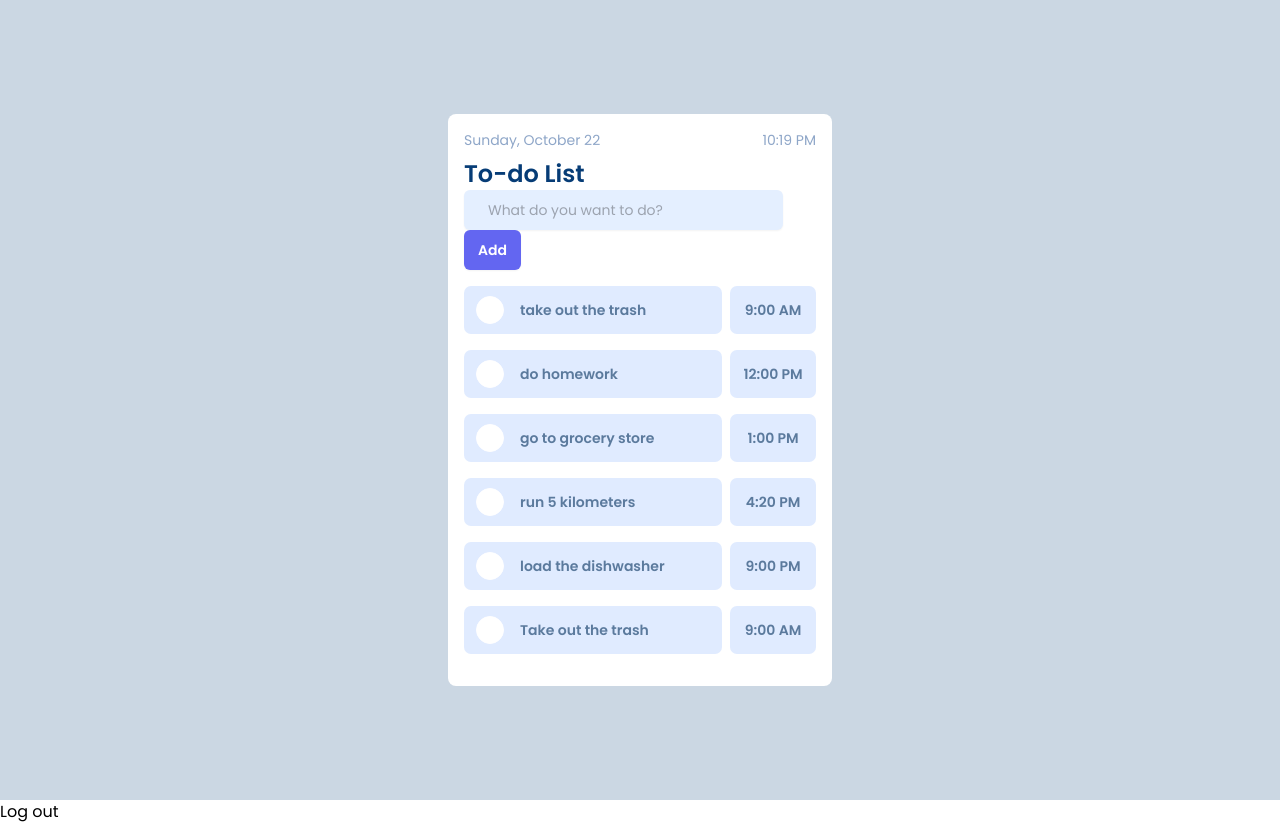
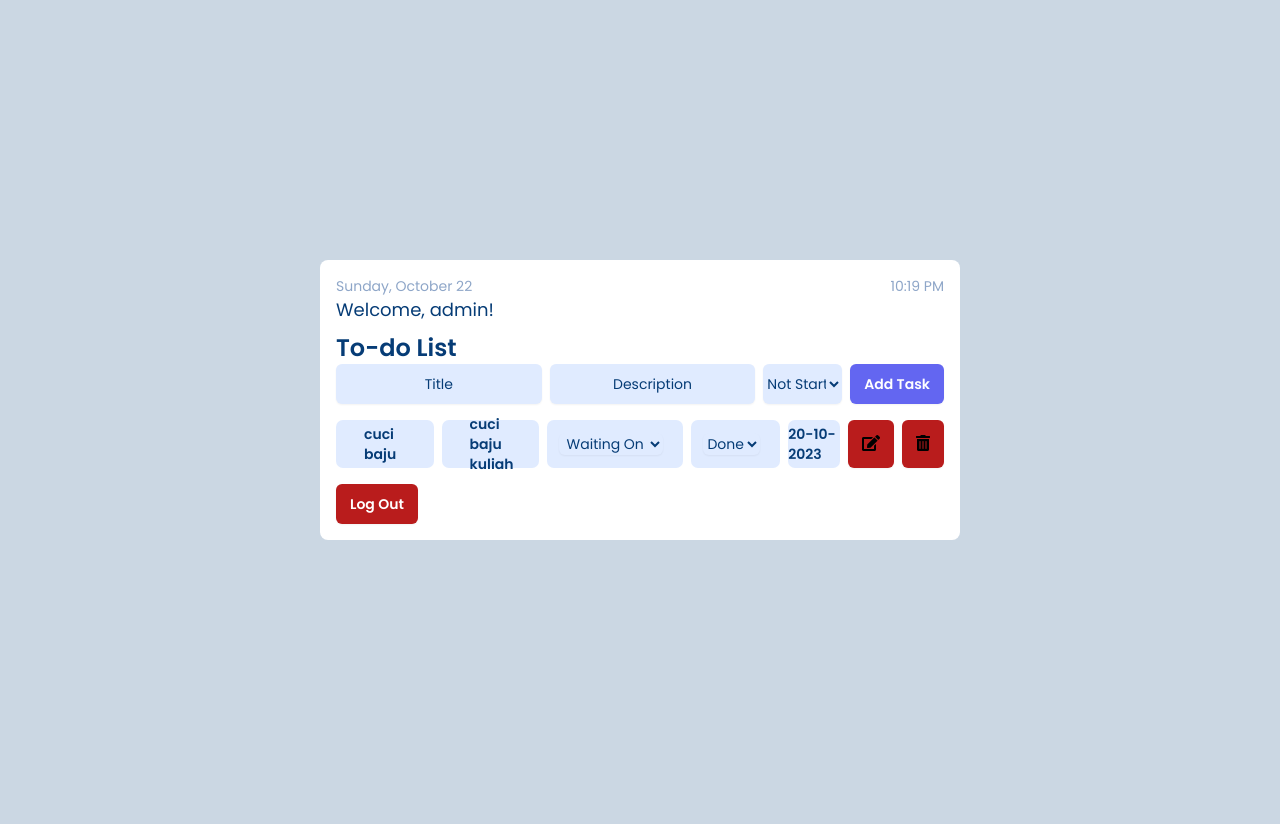
Before and after one commit to batarah07d0/Task-Tracker, a PHP site: page /task_tracker.php in a window 1280 px wide. After the commit the page ends 540 px from the top, so only its background shows below. Run offline with PHP 8.4, Linux system fonts and the light colour scheme; a user stored in the database is signed in; data comes from the database, SQL or seed files in the repository; some libraries are stand-ins or nearby versions.

Commit message:
semangat guis dikit lgi kelar :)

```diff
--- a/db.php
+++ b/db.php
@@ -4,5 +4,19 @@ define('DSN', 'mysql:host=localhost;dbname=tasktracker');
 define('DBUSER', 'root');
 define('DBPASS', '');
 
-// 1. Connect to DB
-$pdo = new PDO(DSN, DBUSER, DBPASS);
+try {
+    // 1. Connect to DB
+    $pdo = new PDO(DSN, DBUSER, DBPASS);
+
+    // Set PDO to throw exceptions on error
+    $pdo->setAttribute(PDO::ATTR_ERRMODE, PDO::ERRMODE_EXCEPTION);
+
+    // Check if the database connection is successful
+    if (!$pdo) {
+        echo "Failed to connect to the database.";
+    }
+
+} catch (PDOException $e) {
+    echo "Failed to connect to the database: " . $e->getMessage();
+}
+?>
--- a/index.php
+++ b/index.php
@@ -2,6 +2,7 @@
 session_start();
 include('db.php');
 ?>
+
 <!DOCTYPE html>
 <html lang="en">
 
@@ -10,7 +11,6 @@ include('db.php');
     <meta name="viewport" content="width=device-width, initial-scale=1.0">
     <title>To-Do List | Form Account</title>
     <link rel="stylesheet" href="index.css">
-    <!-- <link rel="stylesheet" href="https://cdnjs.cloudflare.com/ajax/libs/font-awesome/5.15.4/css/all.min.css"> -->
     <link rel="stylesheet" href="https://cdnjs.cloudflare.com/ajax/libs/font-awesome/6.4.2/css/all.min.css"
         integrity="sha512-z3gLpd7yknf1YoNbCzqRKc4qyor8gaKU1qmn+CShxbuBusANI9QpRohGBreCFkKxLhei6S9CQXFEbbKuqLg0DA=="
         crossorigin="anonymous" referrerpolicy="no-referrer" />
@@ -33,7 +33,9 @@ include('db.php');
                         <div class="input-boxes">
                             <div class="input-box">
                                 <i class="fa-solid fa-circle-user"></i>
-                                <input type="text" name="username" placeholder="Enter your username" required>
+                                <input type="text" name="username" placeholder="Enter your username"
+                                    value="<?php echo isset($_GET['username']) ? htmlspecialchars($_GET['username']) : ''; ?>"
+                                    required>
                             </div>
                             <?php if(isset($_GET['error-username'])) { ?>
                             <p class="error"><?php echo $_GET['error-username'] ?></p>
--- a/task_tracker.css
+++ b/task_tracker.css
@@ -7,10 +7,3 @@
   user-select: none;
   font-family: "Poppins", sans-serif;
 }
-
-.strike_none {
-  text-decoration: none;
-}
-.green {
-  background-color: rgb(0, 213, 0) !important;
-}
--- a/task_tracker.php
+++ b/task_tracker.php
@@ -1,3 +1,16 @@
+<?php
+session_start();
+include('db.php');
+
+$username = $_SESSION['username'];
+
+// Ambil daftar tugas dari database
+$sql = "SELECT * FROM task";
+$stmt = $pdo->prepare($sql);
+$stmt->execute();
+$tasks = $stmt->fetchAll(PDO::FETCH_ASSOC);
+?>
+
 <!DOCTYPE html>
 <html lang="en">
 
@@ -6,6 +19,7 @@
     <meta name="viewport" content="width=device-width, initial-scale=1.0">
     <title>To-Do List</title>
     <link rel="stylesheet" href="task_tracker.css">
+    <link rel="stylesheet" href="https://cdnjs.cloudflare.com/ajax/libs/font-awesome/5.15.3/css/all.min.css">
     <script src="https://cdn.tailwindcss.com"></script>
     <script>
     function updateDateTime() {
@@ -37,123 +51,114 @@
 
     // Update date and time every second (1000 milliseconds)
     setInterval(updateDateTime, 1000);
-
-    function checked(id) {
-        var checked_green = document.getElementById("check" + id);
-        checked_green.classList.toggle('green');
-        var strike_unstrike = document.getElementById("strike" + id);
-        strike_unstrike.classList.toggle('strike_none');
-    }
     </script>
 </head>
 
 <body>
     <div class="flex justify-center items-center min-h-screen bg-[#cbd7e3]">
-        <div class="h-auto  w-96 bg-white rounded-lg p-4">
+        <div class="h-auto  w-6/12 bg-white rounded-lg p-4">
             <div class="mt-0 text-sm text-[#8ea6c8] flex justify-between items-center">
                 <p class="set_date"></p>
                 <p class="set_time"></p>
             </div>
+            <h1 class="text-lg text-[#063c76]">Welcome, <?= $username ?>!</h1>
             <p class="text-2xl font-semibold mt-2 text-[#063c76]">To-do List</p>
-            <div class="add-items d-flex">
-                <input name="new_task" type="text"
-                    class="min-w-0 flex-auto rounded-md border-0 bg-[#e4efff] px-6 py-2 text-black shadow-sm focus:ring-2 focus:ring-[#8ea6c8] sm:text-sm sm:leading-6"
-                    placeholder="What do you want to do?">
-                <button type="submit"
-                    class="flex-none rounded-md bg-indigo-500 px-3.5 py-2.5 text-sm font-semibold text-white shadow-sm hover:bg-indigo-400 focus-visible:outline focus-visible:outline-2 focus-visible:outline-offset-2 focus-visible:outline-indigo-500">Add</button>
-            </div>
+            <form action="add_task.php" method="post">
+                <div class="add-items flex">
+                    <input name="judul" type="text"
+                        class="text-center min-w-0 flex-auto rounded-md bg-[#e0ebff] mr-2 placeholder-[#063c76] text-[#063c76] shadow-sm sm:text-sm sm:leading-6"
+                        placeholder="Title" required>
+                    <input name="deskripsi" type="text"
+                        class="text-center min-w-0 flex-auto rounded-md bg-[#e0ebff] mr-2 placeholder-[#063c76] text-[#063c76] shadow-sm sm:text-sm sm:leading-6"
+                        placeholder="Description">
+                    <select
+                        class="text-[#063c76] text-center min-w-0 flex-auto rounded-md bg-[#e0ebff] mr-2 shadow-sm sm:text-sm sm:leading-6"
+                        name="progress">
+                        <option
+                            class="text-[#063c76] text-center min-w-0 flex-auto rounded-md bg-[#e0ebff] mr-2 shadow-sm sm:text-sm sm:leading-6"
+                            value="Not Started">Not Started</option>
+                        <option
+                            class="text-center min-w-0 flex-auto rounded-md bg-[#e0ebff] mr-2 shadow-sm sm:text-sm sm:leading-6"
+                            value="On Progress">On Progress</option>
+                        <option
+                            class="text-center min-w-0 flex-auto rounded-md bg-[#e0ebff] mr-2 shadow-sm sm:text-sm sm:leading-6"
+                            value="Waiting On">Waiting On</option>
+                    </select>
+                    <button type="submit"
+                        class="flex-none rounded-md bg-indigo-500 px-3.5 py-2.5 text-sm font-semibold text-white shadow-sm hover:bg-indigo-400 focus-visible:outline focus-visible:outline-2 focus-visible:outline-offset-2 focus-visible:outline-indigo-500">Add
+                        Task</button>
+                </div>
+            </form>
+
             <ul class="my-4 ">
+                <?php foreach ($tasks as $task) : ?>
                 <li class=" mt-4" id="1">
                     <div class="flex gap-2">
                         <div class="w-9/12 h-12 bg-[#e0ebff] rounded-[7px] flex justify-start items-center px-3">
-                            <span id="check1"
-                                class=" w-7 h-7 bg-white rounded-full border border-white transition-all cursor-pointer hover:border-[#36d344] flex justify-center items-center"
-                                onclick="checked(1)"><i class="text-white fa fa-check"></i></span>
-                            <strike id="strike1" class="strike_none text-sm ml-4 text-[#5b7a9d] font-semibold">take out
-                                the trash</strike>
+                            <p class="text-sm ml-4 text-[#063c76] font-semibold"><?= $task['judul'] ?></p>
+                        </div>
+                        <div class="w-9/12 h-12 bg-[#e0ebff] rounded-[7px] flex justify-start items-center px-3">
+                            <p class="text-sm ml-4 text-[#063c76] font-semibold"><?= $task['deskripsi'] ?></p>
+                        </div>
+                        <div class="w-2/4 h-12 bg-[#e0ebff] rounded-[7px] flex justify-start items-center px-3">
+                            <select
+                                class="text-[#063c76] text-center min-w-0 flex-auto rounded-md bg-[#e0ebff] mr-2 shadow-sm sm:text-sm sm:leading-6"
+                                name="progress">
+                                <option class=" text-[#063c76] text-center min-w-0 flex-auto rounded-md bg-[#e0ebff] mr-2
+                                shadow-sm sm:text-sm sm:leading-6" value="0"
+                                    <?= ($task['progress'] === 0) ? ' selected' : '' ?>>Not Started
+                                </option>
+                                <option
+                                    class="text-center min-w-0 flex-auto rounded-md bg-[#e0ebff] mr-2 shadow-sm sm:text-sm sm:leading-6"
+                                    value="1" <?= ($task['progress'] === 1) ? ' selected' : '' ?>>On Progress
+                                </option>
+                                <option
+                                    class="text-center min-w-0 flex-auto rounded-md bg-[#e0ebff] mr-2 shadow-sm sm:text-sm sm:leading-6"
+                                    value="2" <?= ($task['progress'] === 2) ? ' selected' : '' ?>>Waiting On
+                                </option>
+                            </select>
+                        </div>
+                        <div class="w-1/4 h-12 bg-[#e0ebff] rounded-[7px] flex justify-start items-center px-3">
+                            <select
+                                class="text-[#063c76] text-center min-w-0 flex-auto rounded-md bg-[#e0ebff] mr-2 shadow-sm sm:text-sm sm:leading-6"
+                                name="status">
+                                <option
+                                    class="text-center min-w-0 flex-auto rounded-md bg-[#e0ebff] mr-2 shadow-sm sm:text-sm sm:leading-6"
+                                    value="2" <?= ($task['status'] === 1) ? ' selected' : '' ?>>Done
+                                </option>
+                            </select>
                         </div>
                         <span
-                            class="w-1/4 h-12 bg-[#e0ebff] rounded-[7px] flex justify-center text-sm text-[#5b7a9d] font-semibold items-center ">9:00
-                            AM</span>
+                            class="w-2/4 h-12 bg-[#e0ebff] rounded-[7px] flex justify-center text-sm text-[#063c76] font-semibold items-center "><?= date('d-m-Y', strtotime($task['time'])) ?></span>
+                        <div>
+                            <form method="post" action="edit_task.php?task_id=<?= $task['task_id'] ?>">
+                                <button type="submit"
+                                    class="flex-none rounded-md bg-red-700 px-3.5 h-12 shadow-sm hover:bg-red-800">
+                                    <i class="fas fa-edit"></i>
+                                </button>
+                            </form>
+                        </div>
+                        <div>
+                            <a href="delete_task.php?task_id=<?= $task['task_id'] ?>">
+                                <button type="button"
+                                    class="flex-none rounded-md bg-red-700 px-3.5 h-12 shadow-sm hover:bg-red-800"><i
+                                        class="fas fa-trash-alt"></i>
+                                </button>
+                            </a>
+                        </div>
                     </div>
                 </li>
-                <li class=" mt-4" id="2">
-                    <div class="flex gap-2">
-                        <div class="w-9/12 h-12 bg-[#e0ebff] rounded-[7px] flex justify-start items-center px-3">
-                            <span id="check2"
-                                class=" w-7 h-7 bg-white rounded-full border border-white transition-all cursor-pointer hover:border-[#36d344] flex justify-center items-center"
-                                onclick="checked(2)"><i class="text-white fa fa-check"></i></span>
-                            <strike id="strike2" class="strike_none text-sm ml-4 text-[#5b7a9d] font-semibold">do
-                                homework </strike>
-                        </div>
-                        <span
-                            class="w-1/4 h-12 bg-[#e0ebff] rounded-[7px] flex justify-center text-sm text-[#5b7a9d] font-semibold items-center ">12:00
-                            PM</span>
-                    </div>
-                </li>
-                <li class=" mt-4" id="3">
-                    <div class="flex gap-2">
-                        <div class="w-9/12 h-12 bg-[#e0ebff] rounded-[7px] flex justify-start items-center px-3">
-                            <span id="check3"
-                                class=" w-7 h-7 bg-white rounded-full border border-white transition-all cursor-pointer hover:border-[#36d344] flex justify-center items-center"
-                                onclick="checked(3)"><i class="text-white fa fa-check"></i></span>
-                            <strike id="strike3" class="strike_none  text-sm ml-4 text-[#5b7a9d] font-semibold">go to
-                                grocery store</strike>
-                        </div>
-                        <span
-                            class="w-1/4 h-12 bg-[#e0ebff] rounded-[7px] flex justify-center text-sm text-[#5b7a9d] font-semibold items-center ">1:00
-                            PM</span>
-                    </div>
-                </li>
-                <li class=" mt-4" id="4">
-                    <div class="flex gap-2">
-                        <div class="w-9/12 h-12 bg-[#e0ebff] rounded-[7px] flex justify-start items-center px-3">
-                            <span id="check4"
-                                class=" w-7 h-7 bg-white rounded-full border border-white transition-all cursor-pointer hover:border-[#36d344] flex justify-center items-center"
-                                onclick="checked(4)"><i class="text-white fa fa-check"></i></span>
-                            <strike id="strike4" class="strike_none text-sm ml-4 text-[#5b7a9d] font-semibold">run 5
-                                kilometers</strike>
-                        </div>
-                        <span
-                            class="w-1/4 h-12 bg-[#e0ebff] rounded-[7px] flex justify-center text-sm text-[#5b7a9d] font-semibold items-center ">4:20
-                            PM</span>
-                    </div>
-                </li>
-                <li class=" mt-4" id="5">
-                    <div class="flex gap-2">
-                        <div class="w-9/12 h-12 bg-[#e0ebff] rounded-[7px] flex justify-start items-center px-3">
-                            <span id="check5"
-                                class=" w-7 h-7 bg-white rounded-full border border-white transition-all cursor-pointer hover:border-[#36d344] flex justify-center items-center"
-                                onclick="checked(5)"><i class="text-white fa fa-check"></i></span>
-                            <strike id="strike5" class="strike_none text-sm ml-4 text-[#5b7a9d] font-semibold">load the
-                                dishwasher</strike>
-                        </div>
-                        <span
-                            class="w-1/4 h-12 bg-[#e0ebff] rounded-[7px] flex justify-center text-sm text-[#5b7a9d] font-semibold items-center ">9:00
-                            PM</span>
-                    </div>
-                </li>
-                <li class=" mt-4" id="6">
-                    <div class="flex gap-2">
-                        <div class="w-9/12 h-12 bg-[#e0ebff] rounded-[7px] flex justify-start items-center px-3">
-                            <span id="check6"
-                                class=" w-7 h-7 bg-white rounded-full border border-white transition-all cursor-pointer hover:border-[#36d344] flex justify-center items-center"
-                                onclick="checked(6)"><i class="text-white fa fa-check"></i></span>
-                            <strike id="strike6" class="strike_none text-sm ml-4 text-[#5b7a9d] font-semibold">Take out
-                                the trash</strike>
-                        </div>
-                        <span
-                            class="w-1/4 h-12 bg-[#e0ebff] rounded-[7px] flex justify-center text-sm text-[#5b7a9d] font-semibold items-center ">9:00
-                            AM</span>
-                    </div>
-                </li>
+                <?php endforeach; ?>
             </ul>
+            <form method="post" action="logout.php">
+                <button type="submit"
+                    class="flex-none rounded-md bg-red-700 px-3.5 py-2.5 text-sm font-semibold text-white shadow-sm hover:bg-red-800">
+                    Log Out
+                </button>
+            </form>
+
         </div>
     </div>
-</head>
-
-<body>
-    <a type="button" href="logout.php" class="btn btn-primary">Log out</a>
 </body>
 
 </html>
```
Also changed, not shown: add_task.php (+22 -1 lines), delete_task.php (+21 -0 lines), edit_task.php (added, +102 -0 lines), login_process.php (+7 -1 lines), markasdone.php (added, +22 -0 lines).
